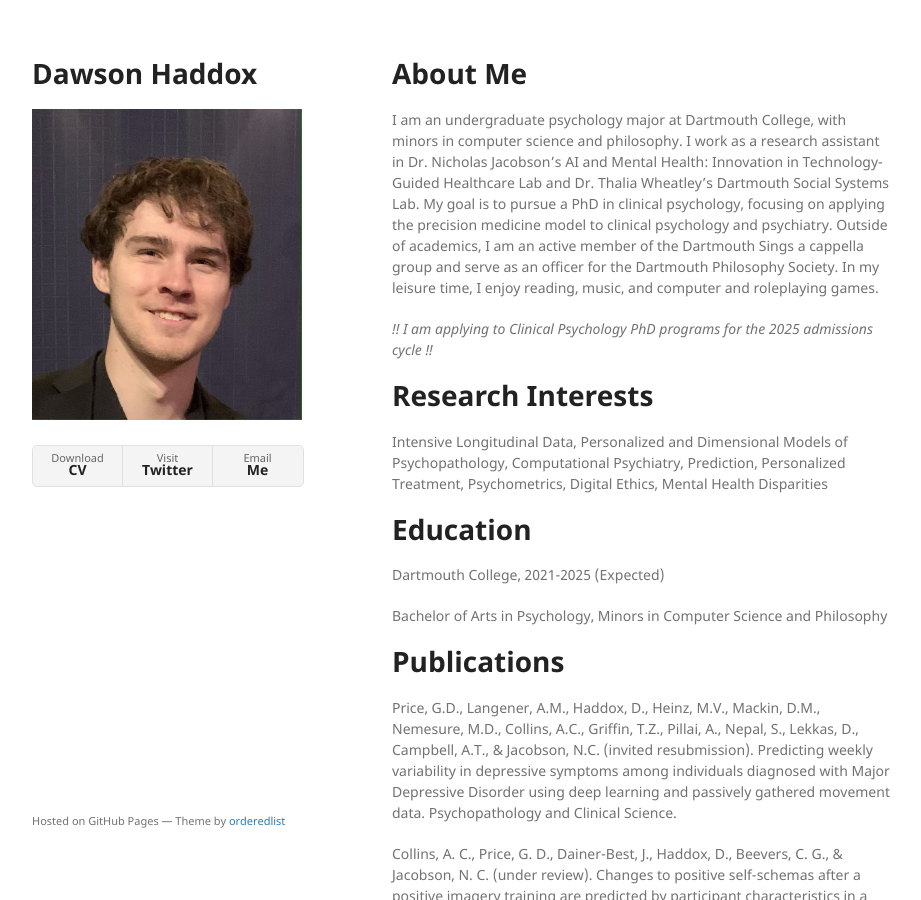
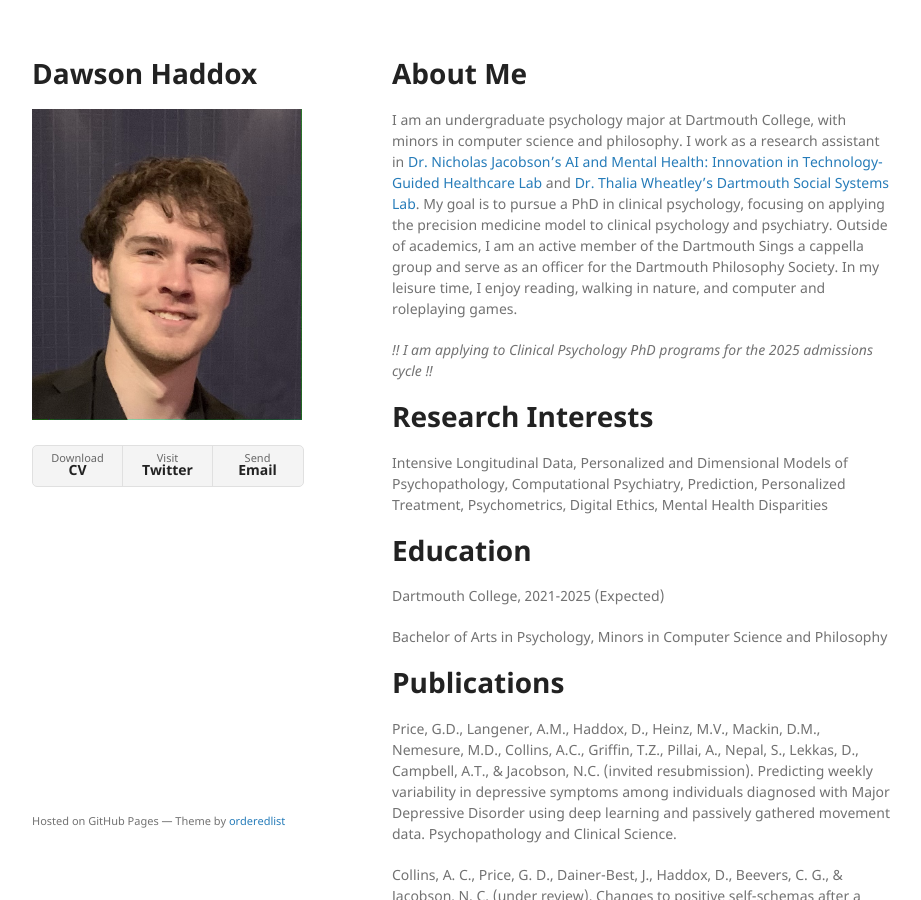
Before and after one commit to ddhaddox/ddhaddox.github.io, a Jekyll site: the page built from index.md, in a window 1280 px wide and 900 px high. Shown: the whole window, without its empty margins (178-1099 px from the left). Built offline with Jekyll 4.4.1, drawn with Linux system fonts in a browser that asks for light colours; the repository's description, which GitHub fills in, is left out; our own code applies the rules of GitHub Pages for plain Markdown files; some of the changed lines change nothing that is shown.

Commit message:
Minor Changes

```diff
--- a/_layouts/default.html
+++ b/_layouts/default.html
@@ -1,6 +1,15 @@
 <!DOCTYPE html>
 <html lang="{{ site.lang | default: "en-US" }}">
   <head>
+    <!-- Google tag (gtag.js) -->
+    <script async src="https://www.googletagmanager.com/gtag/js?id=G-F1S9FK6PSF"></script>
+    <script>
+      window.dataLayer = window.dataLayer || [];
+      function gtag(){dataLayer.push(arguments);}
+      gtag('js', new Date());
+
+      gtag('config', 'G-F1S9FK6PSF');
+    </script>
     <meta charset="UTF-8">
     <meta http-equiv="X-UA-Compatible" content="IE=edge">
     <meta name="viewport" content="width=device-width, initial-scale=1">
@@ -23,19 +32,11 @@
 
         <p>{{ site.description | default: site.github.project_tagline }}</p>
 
-<!--         {% if site.github.is_project_page %}
-        <p class="view"><a href="{{ site.github.repository_url }}">View the Project on GitHub <small>{{ site.github.repository_nwo }}</small></a></p>
-        {% endif %}
-
-        {% if site.github.is_user_page %}
-        <p class="view"><a href="{{ site.github.owner_url }}">View My GitHub Profile</a></p>
-        {% endif %} -->
-
         {% if site.show_downloads %}
         <ul class="downloads">
           <li><a href="{{ site.cv }}">Download <strong>CV</strong></a></li>
           <li><a href="{{ site.twitter }}">Visit <strong>Twitter</strong></a></li>
-          <li><a href="mailto:{{ site.email }}">Email <strong>Me</strong></a></li>
+          <li><a href="mailto:{{ site.email }}">Send <strong>Email</strong></a></li>
         </ul>
         {% endif %}
       </header>
--- a/index.md
+++ b/index.md
@@ -3,7 +3,7 @@ layout: default
 ---
 
 # About Me
-I am an undergraduate psychology major at Dartmouth College, with minors in computer science and philosophy. I work as a research assistant in Dr. Nicholas Jacobson’s AI and Mental Health: Innovation in Technology-Guided Healthcare Lab and Dr. Thalia Wheatley’s Dartmouth Social Systems Lab. My goal is to pursue a PhD in clinical psychology, focusing on applying the precision medicine model to clinical psychology and psychiatry. Outside of academics, I am an active member of the Dartmouth Sings a cappella group and serve as an officer for the Dartmouth Philosophy Society. In my leisure time, I enjoy reading, music, and computer and roleplaying games.
+I am an undergraduate psychology major at Dartmouth College, with minors in computer science and philosophy. I work as a research assistant in [Dr. Nicholas Jacobson’s AI and Mental Health: Innovation in Technology-Guided Healthcare Lab](https://geiselmed.dartmouth.edu/jacobsonlab/) and [Dr. Thalia Wheatley’s Dartmouth Social Systems Lab](http://www.wheatlab.com). My goal is to pursue a PhD in clinical psychology, focusing on applying the precision medicine model to clinical psychology and psychiatry. Outside of academics, I am an active member of the Dartmouth Sings a cappella group and serve as an officer for the Dartmouth Philosophy Society. In my leisure time, I enjoy reading, walking in nature, and computer and roleplaying games.
 
 *!! I am applying to Clinical Psychology PhD programs for the 2025 admissions cycle !!*
 
```
